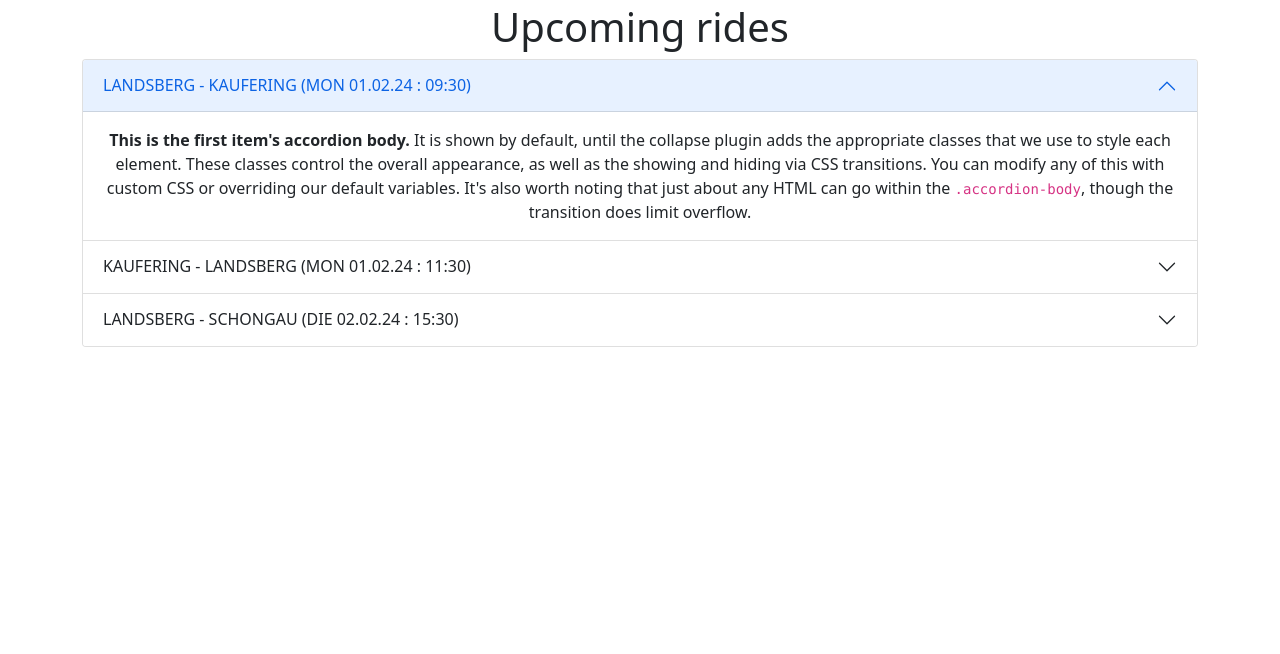
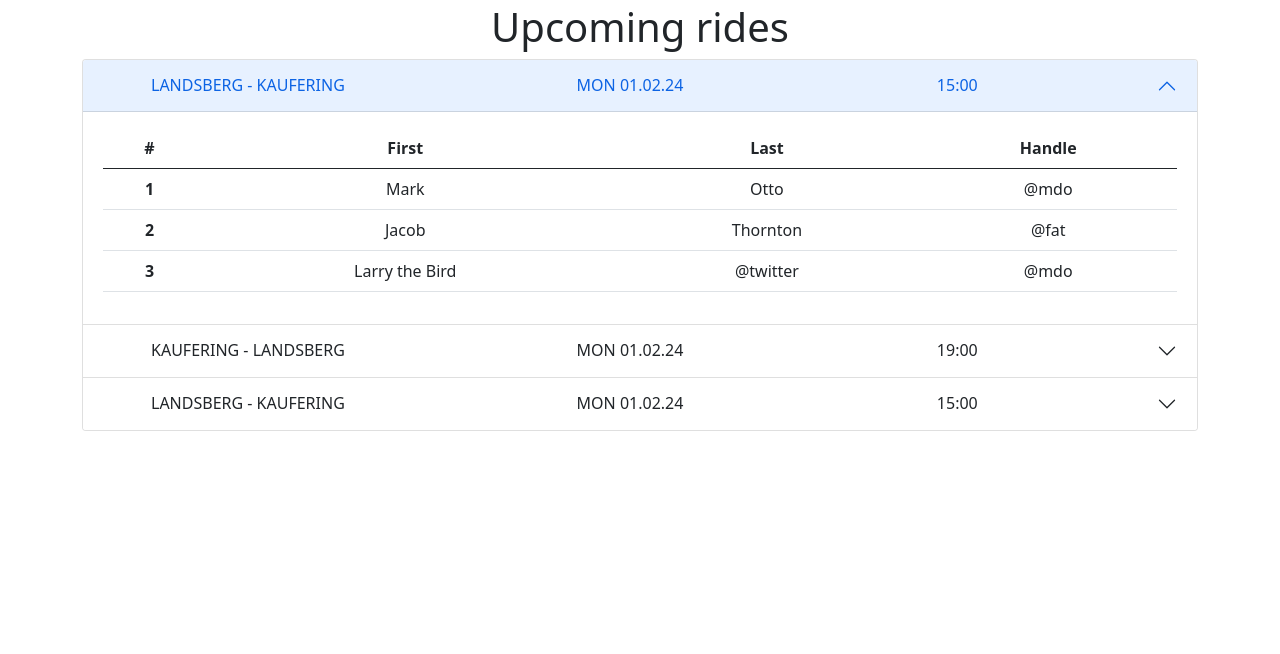
Before and after one commit to A-Hoenig/Hitch, a Django app: page / in a window 1280 px wide, after a click that opens the changed part. Shown: the part 53-707 px from the top of the page. Run offline with Django 4.2, Linux system fonts and the light colour scheme; some libraries are stand-ins or nearby versions.

Commit message:
accordion tests

```diff
--- a/rides/templates/rides/rides.html
+++ b/rides/templates/rides/rides.html
@@ -8,23 +8,61 @@
 <div class="container-sm text-center">
     <div class="row gx-5">
         <div class="col">
+
             <div class="accordion" id="accordionExample">
-
                 <div class="accordion-item">
                     <h2 class="accordion-header">
                         <button class="accordion-button" type="button" data-bs-toggle="collapse"
                             data-bs-target="#collapseOne" aria-expanded="true" aria-controls="collapseOne">
-                            LANDSBERG - KAUFERING (MON 01.02.24 : 09:30)
+                            <div class="container text-center">
+                                <div class="row align-items-center">
+                                    <div class="col text-start">
+                                        LANDSBERG - KAUFERING
+                                    </div>
+                                    <div class="col">
+                                        MON 01.02.24
+                                    </div>
+                                    <div class="col">
+                                        15:00
+                                    </div>
+
+                                </div>
+                            </div>
                         </button>
                     </h2>
+
                     <div id="collapseOne" class="accordion-collapse collapse" data-bs-parent="#accordionExample">
                         <div class="accordion-body">
-                            <strong>This is the first item's accordion body.</strong> It is shown by default, until the
-                            collapse plugin adds the appropriate classes that we use to style each element. These
-                            classes control the overall appearance, as well as the showing and hiding via CSS
-                            transitions. You can modify any of this with custom CSS or overriding our default variables.
-                            It's also worth noting that just about any HTML can go within the
-                            <code>.accordion-body</code>, though the transition does limit overflow.
+                            <table class="table">
+                                <thead>
+                                    <tr>
+                                        <th scope="col">#</th>
+                                        <th scope="col">First</th>
+                                        <th scope="col">Last</th>
+                                        <th scope="col">Handle</th>
+                                    </tr>
+                                </thead>
+                                <tbody>
+                                    <tr>
+                                        <th scope="row">1</th>
+                                        <td>Mark</td>
+                                        <td>Otto</td>
+                                        <td>@mdo</td>
+                                    </tr>
+                                    <tr>
+                                        <th scope="row">2</th>
+                                        <td>Jacob</td>
+                                        <td>Thornton</td>
+                                        <td>@fat</td>
+                                    </tr>
+                                    <tr>
+                                        <th scope="row">3</th>
+                                        <td>Larry the Bird</td>
+                                        <td>@twitter</td>
+                                        <td>@mdo</td>
+                                    </tr>
+                                </tbody>
+                            </table>
                         </div>
                     </div>
                 </div>
@@ -33,17 +71,24 @@
                     <h2 class="accordion-header">
                         <button class="accordion-button collapsed" type="button" data-bs-toggle="collapse"
                             data-bs-target="#collapseTwo" aria-expanded="false" aria-controls="collapseTwo">
-                            KAUFERING - LANDSBERG (MON 01.02.24 : 11:30)
+                            <div class="container text-center">
+                                <div class="row align-items-center">
+                                    <div class="col text-start">
+                                        KAUFERING - LANDSBERG
+                                    </div>
+                                    <div class="col">
+                                        MON 01.02.24
+                                    </div>
+                                    <div class="col">
+                                        19:00
+                                    </div>
+                                </div>
+                            </div>
                         </button>
                     </h2>
                     <div id="collapseTwo" class="accordion-collapse collapse" data-bs-parent="#accordionExample">
                         <div class="accordion-body">
-                            <strong>This is the second item's accordion body.</strong> It is hidden by default, until
-                            the collapse plugin adds the appropriate classes that we use to style each element. These
-                            classes control the overall appearance, as well as the showing and hiding via CSS
-                            transitions. You can modify any of this with custom CSS or overriding our default variables.
-                            It's also worth noting that just about any HTML can go within the
-                            <code>.accordion-body</code>, though the transition does limit overflow.
+                            <strong>This is the second item's accordion body.</strong>
                         </div>
                     </div>
                 </div>
@@ -52,17 +97,24 @@
                     <h2 class="accordion-header">
                         <button class="accordion-button collapsed" type="button" data-bs-toggle="collapse"
                             data-bs-target="#collapseThree" aria-expanded="false" aria-controls="collapseThree">
-                            LANDSBERG - SCHONGAU (DIE 02.02.24 : 15:30)
+                            <div class="container text-center">
+                                <div class="row align-items-center">
+                                    <div class="col text-start">
+                                        LANDSBERG - KAUFERING
+                                    </div>
+                                    <div class="col">
+                                        MON 01.02.24
+                                    </div>
+                                    <div class="col">
+                                        15:00
+                                    </div>
+                                </div>
+                            </div>
                         </button>
                     </h2>
                     <div id="collapseThree" class="accordion-collapse collapse" data-bs-parent="#accordionExample">
                         <div class="accordion-body">
-                            <strong>This is the third item's accordion body.</strong> It is hidden by default, until the
-                            collapse plugin adds the appropriate classes that we use to style each element. These
-                            classes control the overall appearance, as well as the showing and hiding via CSS
-                            transitions. You can modify any of this with custom CSS or overriding our default variables.
-                            It's also worth noting that just about any HTML can go within the
-                            <code>.accordion-body</code>, though the transition does limit overflow.
+                            <strong>This is the third item's accordion body.</strong>
                         </div>
                     </div>
                 </div>
```
